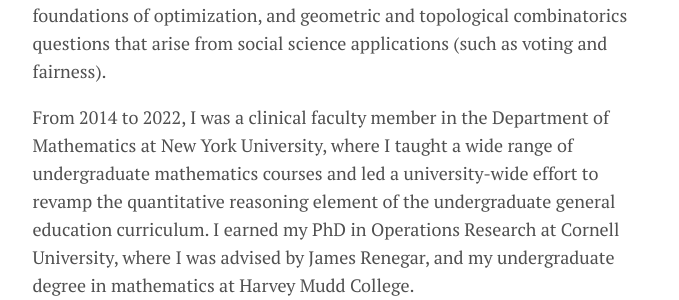
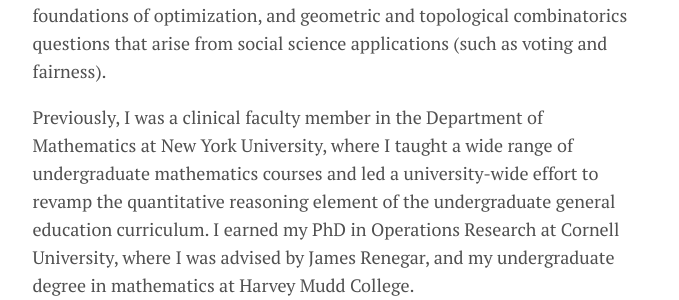
Before and after one commit to tiasondjaja/tiasondjaja.github.io, a Jekyll site: the page built from docs/menu/about.md, in a window 1280 px wide. Shown: the part 525-825 px from the top of the page, without its empty margins (300-979 px from the left). Built offline with Jekyll 4.4.1, drawn with Linux system fonts in a browser that asks for light colours.

Commit message:
updated about, research

```diff
--- a/docs/menu/about.md
+++ b/docs/menu/about.md
@@ -33,7 +33,7 @@ Applied Mathematician<br>
 I am an applied mathematician and data scientist.  My mathematical interests include applications of mathematical modeling and machine learning techniques to problems involving large-scale datasets, algorithmic foundations of optimization, and geometric and topological combinatorics questions that arise from social science applications (such as voting and fairness).
 
 
-From 2014 to 2022, I was a clinical faculty member in the Department of Mathematics at New York University, where I taught a wide range of undergraduate mathematics courses and led a university-wide effort to revamp the quantitative reasoning element of the undergraduate general education curriculum.  I earned my PhD in Operations Research at Cornell University, where I was advised by James Renegar, and my undergraduate degree in mathematics at Harvey Mudd College.
+Previously, I was a clinical faculty member in the Department of Mathematics at New York University, where I taught a wide range of undergraduate mathematics courses and led a university-wide effort to revamp the quantitative reasoning element of the undergraduate general education curriculum.  I earned my PhD in Operations Research at Cornell University, where I was advised by James Renegar, and my undergraduate degree in mathematics at Harvey Mudd College.
 
 
 
```
Also changed, not shown: docs/menu/research.md (+4 -1 lines).
